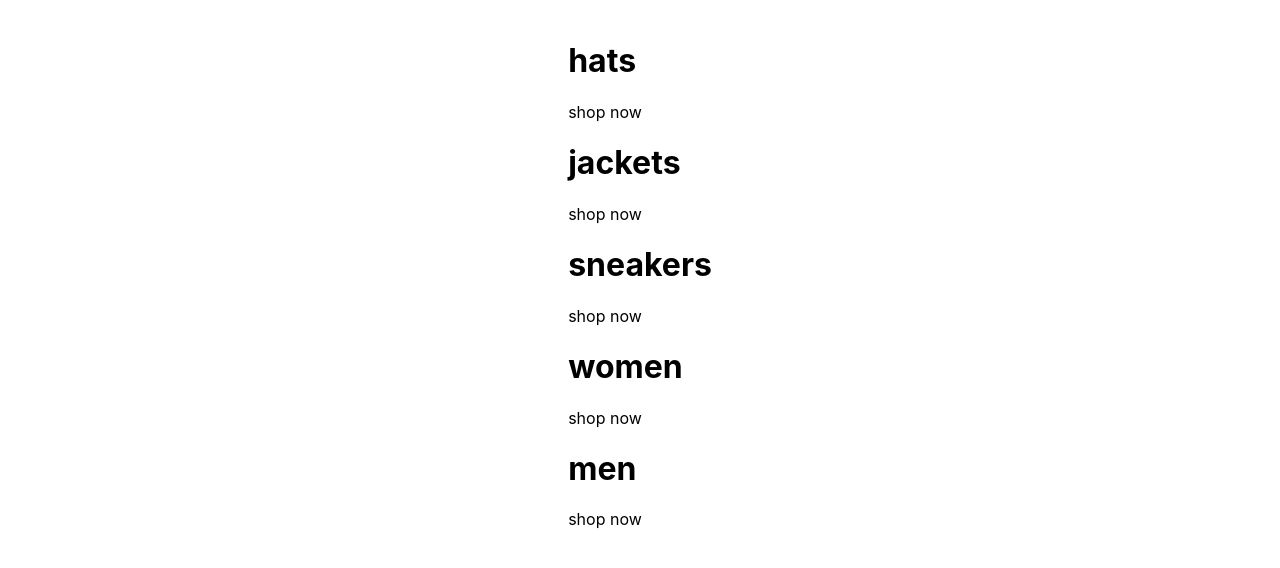
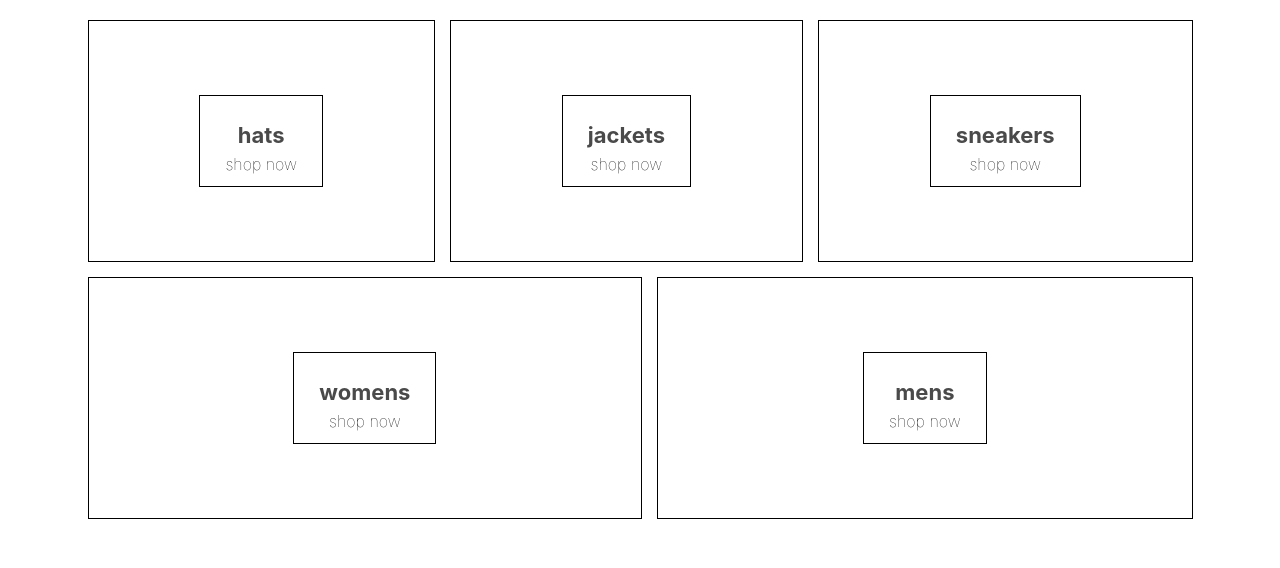
Before and after one commit to weo3dev/crwn-app, a React (Create React App) app: page / in a window 1280 px wide. Shown: the top 568 px of the page. Built offline with nearby package versions, Linux system fonts and the light colour scheme.

Commit message:
Refactor with new components.

```diff
--- a/src/components/directory/directory.component.jsx
+++ b/src/components/directory/directory.component.jsx
@@ -0,0 +1,62 @@
+import React from 'react';
+
+import MenuItem from '../menu-item/menu-item.component';
+
+import './directory.styles.scss';
+class Directory extends React.Component {
+
+    constructor() {
+        super();
+
+        this.state = {
+            sections: [
+                {
+                    title: 'hats',
+                    imageUrl: 'https://i.ibb.co/cvpntL1/hats.png',
+                    id: 1,
+                    linkUrl: 'shop/hats'
+                  },
+                  {
+                    title: 'jackets',
+                    imageUrl: 'https://i.ibb.co/px2tCc3/jackets.png',
+                    id: 2,
+                    linkUrl: 'shop/jackets'
+                  },
+                  {
+                    title: 'sneakers',
+                    imageUrl: 'https://i.ibb.co/0jqHpnp/sneakers.png',
+                    id: 3,
+                    linkUrl: 'shop/sneakers'
+                  },
+                  {
+                    title: 'womens',
+                    imageUrl: 'https://i.ibb.co/GCCdy8t/womens.png',
+                    size: 'large',
+                    id: 4,
+                    linkUrl: 'shop/womens'
+                  },
+                  {
+                    title: 'mens',
+                    imageUrl: 'https://i.ibb.co/R70vBrQ/men.png',
+                    size: 'large',
+                    id: 5,
+                    linkUrl: 'shop/mens'
+                  }
+            ]
+        }
+    }
+
+    render() {
+        return (
+            <div className='directory-menu'>
+                {
+                    this.state.sections.map(({title, imageUrl, id }) => (
+                        <MenuItem key={id} title={title} />
+                    ))
+                }
+            </div>
+        )
+    }
+}
+
+export default Directory;
--- a/src/components/menu-item/menu-item.component.jsx
+++ b/src/components/menu-item/menu-item.component.jsx
@@ -1,4 +1,6 @@
 import React from "react";
+
+import './menu-item.styles.scss'
 
 const MenuItem = ({title}) => (
     <div className='menu-item'>
--- a/src/pages/homepage/homepage.component.jsx
+++ b/src/pages/homepage/homepage.component.jsx
@@ -1,44 +1,14 @@
 import React from "react";
+
+import Directory from '../../components/directory/directory.component';
 
 import './homepage.styles.scss';
 
 const HomePage = () => {
-
     return (
         <div className='homepage'>
-        <div className='directory-menu'>
-            <div className='menu-item'>
-                <div className='content'>
-                    <h1 className='title'>hats</h1>
-                    <span className='subtitle'>shop now</span>
-                </div>
-            </div>
-            <div className='menu-item'>
-                <div className='content'>
-                    <h1 className='title'>jackets</h1>
-                    <span className='subtitle'>shop now</span>
-                </div>
-            </div>
-            <div className='menu-item'>
-                <div className='content'>
-                    <h1 className='title'>sneakers</h1>
-                    <span className='subtitle'>shop now</span>
-                </div>
-            </div>
-            <div className='menu-item'>
-                <div className='content'>
-                    <h1 className='title'>women</h1>
-                    <span className='subtitle'>shop now</span>
-                </div>
-            </div>
-            <div className='menu-item'>
-                <div className='content'>
-                    <h1 className='title'>men</h1>
-                    <span className='subtitle'>shop now</span>
-                </div>
-            </div>
+            <Directory />
         </div>
-    </div>
     );
 }
 
```
